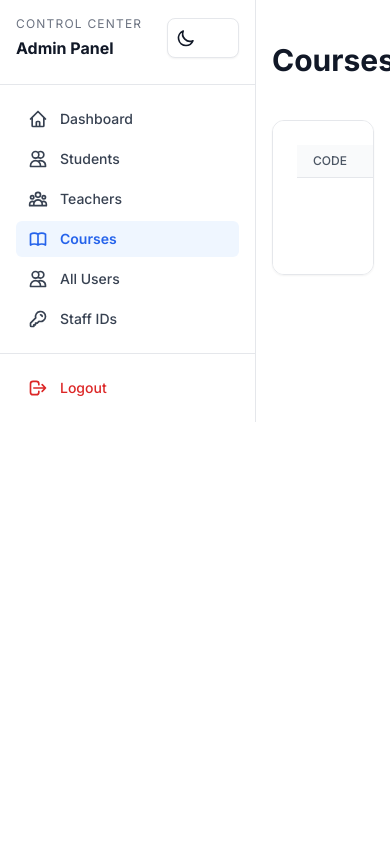
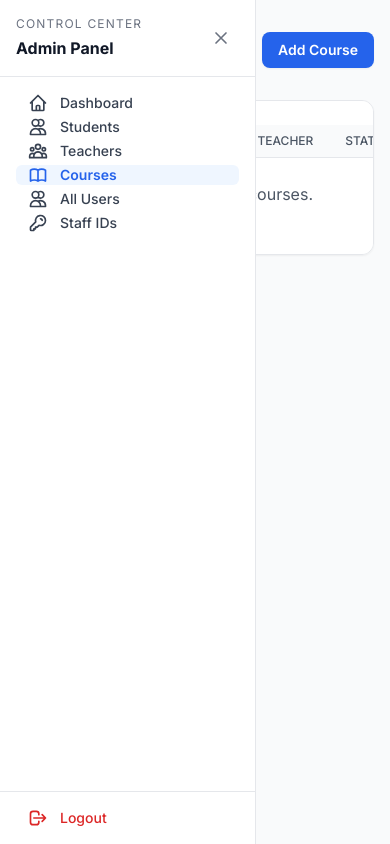
Before and after one commit to AshuD-65/Zack_Academy, a Django app: page /admin-dashboard/courses/ in a window 390 px wide. Run offline with Django 5.2, Linux system fonts and the light colour scheme; the visitor is signed in with stand-in values (Sample User, id 1); data that the repository does not hold is empty.

Commit message:
Make admin panel responsive - hidden sidebar on mobile with hamburger toggle and swipe-to-close

```diff
--- a/templates/admin_base.html
+++ b/templates/admin_base.html
@@ -7,125 +7,20 @@
     <title>{% block title %}Admin Panel - Zack Academy{% endblock %}</title>
     <link rel="icon" type="image/svg+xml" href="{% static 'favicon.svg' %}">
     <link rel="shortcut icon" href="{% static 'favicon.svg' %}">
-
-    <!-- Tailwind CSS -->
     <link href="{% static 'css/output.css' %}" rel="stylesheet">
-
-    <!-- Inter Font -->
     <link rel="preconnect" href="https://fonts.googleapis.com">
     <link rel="preconnect" href="https://fonts.gstatic.com" crossorigin>
     <link href="https://fonts.googleapis.com/css2?family=Inter:wght@300;400;500;600;700;800&display=swap" rel="stylesheet">
-
     {% block extra_css %}{% endblock %}
-</head>
-<body class="min-h-screen bg-white dark:bg-gray-900 font-sans antialiased transition-colors duration-300">
-
-    <!-- Messages (if any) -->
-    {% if messages %}
-        <div class="fixed top-4 right-4 z-50 space-y-2 max-w-md">
-            {% for message in messages %}
-                <div class="bg-{% if message.tags == 'error' %}red{% elif message.tags == 'warning' %}yellow{% elif message.tags == 'success' %}green{% else %}blue{% endif %}-50 border border-{% if message.tags == 'error' %}red{% elif message.tags == 'warning' %}yellow{% elif message.tags == 'success' %}green{% else %}blue{% endif %}-200 text-{% if message.tags == 'error' %}red{% elif message.tags == 'warning' %}yellow{% elif message.tags == 'success' %}green{% else %}blue{% endif %}-800 px-4 py-3 rounded-lg shadow-lg">
-                    {{ message }}
-                </div>
-            {% endfor %}
-        </div>
-    {% endif %}
-
-    <div class="flex h-screen overflow-hidden">
-        <!-- Clean Sidebar -->
-        <aside class="w-64 flex-shrink-0 border-r border-gray-200 dark:border-gray-700 bg-white dark:bg-gray-800 text-gray-900 dark:text-gray-100 transition-colors duration-300 flex flex-col">
-            <!-- Sidebar Header with Theme Toggle -->
-            <div class="p-4 border-b border-gray-200 dark:border-gray-700">
-                <div class="flex items-center justify-between mb-2">
-                    <div>
-                        <p class="text-xs uppercase tracking-widest text-gray-500 dark:text-gray-400">Control Center</p>
-                        <h2 class="mt-1 font-bold text-gray-900 dark:text-white">Admin Panel</h2>
-                    </div>
-                    <!-- Simple Theme Toggle Button -->
-                    <button type="button" onclick="toggleTheme()" class="theme-toggle p-2 rounded-lg hover:bg-gray-100 dark:hover:bg-gray-700 transition-colors" title="Toggle theme">
-                        <svg class="w-5 h-5 text-gray-600 dark:text-gray-300 hidden dark:block" fill="none" stroke="currentColor" viewBox="0 0 24 24">
-                            <path stroke-linecap="round" stroke-linejoin="round" stroke-width="2" d="M12 3v1m0 16v1m9-9h-1M4 12H3m15.364 6.364l-.707-.707M6.343 6.343l-.707-.707m12.728 0l-.707.707M6.343 17.657l-.707.707M16 12a4 4 0 11-8 0 4 4 0 018 0z"></path>
-                        </svg>
-                        <svg class="w-5 h-5 text-gray-600 dark:text-gray-300 block dark:hidden" fill="none" stroke="currentColor" viewBox="0 0 24 24">
-                            <path stroke-linecap="round" stroke-linejoin="round" stroke-width="2" d="M20.354 15.354A9 9 0 018.646 3.646 9.003 9.003 0 0012 21a9.003 9.003 0 008.354-5.646z"></path>
-                        </svg>
-                    </button>
-                </div>
-            </div>
-
-            <!-- Navigation Menu -->
-            <nav class="flex-1 p-4 space-y-1 overflow-y-auto">
-                <a href="{% url 'admin_dashboard' %}" class="nav-link block rounded-md px-3 py-2 text-sm font-medium text-gray-700 dark:text-gray-300 transition-colors hover:bg-primary-50 dark:hover:bg-gray-700 hover:text-primary-600 dark:hover:text-primary-400">
-                    <span class="flex items-center">
-                        <svg class="w-5 h-5 mr-3" fill="none" stroke="currentColor" viewBox="0 0 24 24">
-                            <path stroke-linecap="round" stroke-linejoin="round" stroke-width="2" d="M3 12l2-2m0 0l7-7 7 7M5 10v10a1 1 0 001 1h3m10-11l2 2m-2-2v10a1 1 0 01-1 1h-3m-6 0a1 1 0 001-1v-4a1 1 0 011-1h2a1 1 0 011 1v4a1 1 0 001 1m-6 0h6"></path>
-                        </svg>
-                        Dashboard
-                    </span>
-                </a>
-                <a href="{% url 'admin_all_students' %}" class="nav-link block rounded-md px-3 py-2 text-sm font-medium text-gray-700 dark:text-gray-300 transition-colors hover:bg-primary-50 dark:hover:bg-gray-700 hover:text-primary-600 dark:hover:text-primary-400">
-                    <span class="flex items-center">
-                        <svg class="w-5 h-5 mr-3" fill="none" stroke="currentColor" viewBox="0 0 24 24">
-                            <path stroke-linecap="round" stroke-linejoin="round" stroke-width="2" d="M12 4.354a4 4 0 110 5.292M15 21H3v-1a6 6 0 0112 0v1zm0 0h6v-1a6 6 0 00-9-5.197M13 7a4 4 0 11-8 0 4 4 0 018 0z"></path>
-                        </svg>
-                        Students
-                    </span>
-                </a>
-                <a href="{% url 'admin_all_teachers' %}" class="nav-link block rounded-md px-3 py-2 text-sm font-medium text-gray-700 dark:text-gray-300 transition-colors hover:bg-primary-50 dark:hover:bg-gray-700 hover:text-primary-600 dark:hover:text-primary-400">
-                    <span class="flex items-center">
-                        <svg class="w-5 h-5 mr-3" fill="none" stroke="currentColor" viewBox="0 0 24 24">
-                            <path stroke-linecap="round" stroke-linejoin="round" stroke-width="2" d="M17 20h5v-2a3 3 0 00-5.356-1.857M17 20H7m10 0v-2c0-.656-.126-1.283-.356-1.857M7 20H2v-2a3 3 0 015.356-1.857M7 20v-2c0-.656.126-1.283.356-1.857m0 0a5.002 5.002 0 019.288 0M15 7a3 3 0 11-6 0 3 3 0 016 0zm6 3a2 2 0 11-4 0 2 2 0 014 0zM7 10a2 2 0 11-4 0 2 2 0 014 0z"></path>
-                        </svg>
-                        Teachers
-                    </span>
-                </a>
-                <a href="{% url 'admin_all_courses' %}" class="nav-link block rounded-md px-3 py-2 text-sm font-medium text-gray-700 dark:text-gray-300 transition-colors hover:bg-primary-50 dark:hover:bg-gray-700 hover:text-primary-600 dark:hover:text-primary-400">
-                    <span class="flex items-center">
-                        <svg class="w-5 h-5 mr-3" fill="none" stroke="currentColor" viewBox="0 0 24 24">
-                            <path stroke-linecap="round" stroke-linejoin="round" stroke-width="2" d="M12 6.253v13m0-13C10.832 5.477 9.246 5 7.5 5S4.168 5.477 3 6.253v13C4.168 18.477 5.754 18 7.5 18s3.332.477 4.5 1.253m0-13C13.168 5.477 14.754 5 16.5 5c1.747 0 3.332.477 4.5 1.253v13C19.832 18.477 18.247 18 16.5 18c-1.746 0-3.332.477-4.5 1.253"></path>
-                        </svg>
-                        Courses
-                    </span>
-                </a>
-                <a href="{% url 'admin_all_users' %}" class="nav-link block rounded-md px-3 py-2 text-sm font-medium text-gray-700 dark:text-gray-300 transition-colors hover:bg-primary-50 dark:hover:bg-gray-700 hover:text-primary-600 dark:hover:text-primary-400">
-                    <span class="flex items-center">
-                        <svg class="w-5 h-5 mr-3" fill="none" stroke="currentColor" viewBox="0 0 24 24">
-                            <path stroke-linecap="round" stroke-linejoin="round" stroke-width="2" d="M12 4.354a4 4 0 110 5.292M15 21H3v-1a6 6 0 0112 0v1zm0 0h6v-1a6 6 0 00-9-5.197M13 7a4 4 0 11-8 0 4 4 0 018 0z"></path>
-                        </svg>
-                        All Users
-                    </span>
-                </a>
-                <a href="{% url 'admin_staff_ids' %}" class="nav-link block rounded-md px-3 py-2 text-sm font-medium text-gray-700 dark:text-gray-300 transition-colors hover:bg-primary-50 dark:hover:bg-gray-700 hover:text-primary-600 dark:hover:text-primary-400">
-                    <span class="flex items-center">
-                        <svg class="w-5 h-5 mr-3" fill="none" stroke="currentColor" viewBox="0 0 24 24">
-                            <path stroke-linecap="round" stroke-linejoin="round" stroke-width="2" d="M15 7a2 2 0 012 2m4 0a6 6 0 01-7.743 5.743L11 17H9v2H7v2H4a1 1 0 01-1-1v-2.586a1 1 0 01.293-.707l5.964-5.964A6 6 0 1121 9z"></path>
-                        </svg>
-                        Staff IDs
-                    </span>
-                </a>
-            </nav>
-
-            <!-- Logout Button -->
-            <div class="p-4 border-t border-gray-200 dark:border-gray-700">
-                <a href="{% url 'admin_logout' %}" class="block rounded-md px-3 py-2 text-sm font-medium text-red-600 dark:text-red-400 transition-colors hover:bg-red-50 dark:hover:bg-red-900/20">
-                    <span class="flex items-center">
-                        <svg class="w-5 h-5 mr-3" fill="none" stroke="currentColor" viewBox="0 0 24 24">
-                            <path stroke-linecap="round" stroke-linejoin="round" stroke-width="2" d="M17 16l4-4m0 0l-4-4m4 4H7m6 4v1a3 3 0 01-3 3H6a3 3 0 01-3-3V7a3 3 0 013-3h4a3 3 0 013 3v1"></path>
-                        </svg>
-                        Logout
-                    </span>
-                </a>
-            </div>
-        </aside>
-
-        <!-- Main Content Area -->
-        <main class="flex-1 overflow-y-auto bg-white dark:bg-gray-900">
-            {% block admin_content %}{% endblock %}
-        </main>
-    </div>
-
     <style>
-        /* Active state highlighting */
+        /* Sidebar slide transition */
+        #sidebar {
+            transition: transform 0.3s ease;
+        }
+        #sidebar-overlay {
+            transition: opacity 0.3s ease;
+        }
+        /* Active nav link */
         .nav-link.active {
             background-color: rgb(239 246 255);
             color: rgb(37 99 235);
@@ -135,35 +30,251 @@
             background-color: rgb(55 65 81);
             color: rgb(96 165 250);
         }
+        /* Hover only - no permanent color */
+        .nav-link:hover {
+            background-color: rgb(243 244 246);
+        }
+        .dark .nav-link:hover {
+            background-color: rgb(55 65 81);
+        }
     </style>
+</head>
+<body class="min-h-screen bg-gray-50 dark:bg-gray-900 font-sans antialiased transition-colors duration-300">
 
+    <!-- ── MOBILE TOP BAR ─────────────────────────────────────── -->
+    <header class="lg:hidden fixed top-0 left-0 right-0 z-40 flex items-center justify-between px-4 h-14 bg-white dark:bg-gray-800 border-b border-gray-200 dark:border-gray-700 shadow-sm">
+        <!-- Hamburger button -->
+        <button id="sidebar-open-btn" type="button"
+                class="p-2 rounded-lg text-gray-600 dark:text-gray-300 hover:bg-gray-100 dark:hover:bg-gray-700 transition-colors"
+                aria-label="Open menu">
+            <svg class="w-6 h-6" fill="none" stroke="currentColor" viewBox="0 0 24 24">
+                <path stroke-linecap="round" stroke-linejoin="round" stroke-width="2" d="M4 6h16M4 12h16M4 18h16"/>
+            </svg>
+        </button>
+
+        <!-- Title -->
+        <span class="font-bold text-gray-900 dark:text-white text-base">Admin Panel</span>
+
+        <!-- Theme toggle (mobile top bar) -->
+        <button type="button" onclick="toggleTheme()"
+                class="p-2 rounded-lg text-gray-600 dark:text-gray-300 hover:bg-gray-100 dark:hover:bg-gray-700 transition-colors"
+                title="Toggle theme">
+            <svg id="icon-sun-mobile" class="w-5 h-5 hidden" fill="none" stroke="currentColor" viewBox="0 0 24 24">
+                <path stroke-linecap="round" stroke-linejoin="round" stroke-width="2" d="M12 3v1m0 16v1m9-9h-1M4 12H3m15.364 6.364l-.707-.707M6.343 6.343l-.707-.707m12.728 0l-.707.707M6.343 17.657l-.707.707M16 12a4 4 0 11-8 0 4 4 0 018 0z"/>
+            </svg>
+            <svg id="icon-moon-mobile" class="w-5 h-5" fill="none" stroke="currentColor" viewBox="0 0 24 24">
+                <path stroke-linecap="round" stroke-linejoin="round" stroke-width="2" d="M20.354 15.354A9 9 0 018.646 3.646 9.003 9.003 0 0012 21a9.003 9.003 0 008.354-5.646z"/>
+            </svg>
+        </button>
+    </header>
+
+    <!-- ── OVERLAY (mobile) ───────────────────────────────────── -->
+    <div id="sidebar-overlay"
+         class="fixed inset-0 z-40 bg-black bg-opacity-50 hidden lg:hidden"
+         aria-hidden="true">
+    </div>
+
+    <!-- ── LAYOUT WRAPPER ─────────────────────────────────────── -->
+    <div class="flex h-screen overflow-hidden">
+
+        <!-- ── SIDEBAR ──────────────────────────────────────────── -->
+        <!-- On mobile: fixed, off-screen by default; slides in when open  -->
+        <!-- On desktop: static, always visible                            -->
+        <aside id="sidebar"
+               class="fixed lg:static inset-y-0 left-0 z-50
+                      w-64 flex-shrink-0
+                      border-r border-gray-200 dark:border-gray-700
+                      bg-white dark:bg-gray-800
+                      text-gray-900 dark:text-gray-100
+                      flex flex-col
+                      -translate-x-full lg:translate-x-0">
+
+            <!-- Sidebar header -->
+            <div class="p-4 border-b border-gray-200 dark:border-gray-700">
+                <div class="flex items-center justify-between">
+                    <div>
+                        <p class="text-xs uppercase tracking-widest text-gray-500 dark:text-gray-400">Control Center</p>
+                        <h2 class="mt-1 font-bold text-gray-900 dark:text-white">Admin Panel</h2>
+                    </div>
+                    <div class="flex items-center gap-1">
+                        <!-- Theme toggle (desktop sidebar) -->
+                        <button type="button" onclick="toggleTheme()"
+                                class="hidden lg:inline-flex p-2 rounded-lg text-gray-600 dark:text-gray-300 hover:bg-gray-100 dark:hover:bg-gray-700 transition-colors"
+                                title="Toggle theme">
+                            <svg id="icon-sun-desktop" class="w-5 h-5 hidden" fill="none" stroke="currentColor" viewBox="0 0 24 24">
+                                <path stroke-linecap="round" stroke-linejoin="round" stroke-width="2" d="M12 3v1m0 16v1m9-9h-1M4 12H3m15.364 6.364l-.707-.707M6.343 6.343l-.707-.707m12.728 0l-.707.707M6.343 17.657l-.707.707M16 12a4 4 0 11-8 0 4 4 0 018 0z"/>
+                            </svg>
+                            <svg id="icon-moon-desktop" class="w-5 h-5" fill="none" stroke="currentColor" viewBox="0 0 24 24">
+                                <path stroke-linecap="round" stroke-linejoin="round" stroke-width="2" d="M20.354 15.354A9 9 0 018.646 3.646 9.003 9.003 0 0012 21a9.003 9.003 0 008.354-5.646z"/>
+                            </svg>
+                        </button>
+                        <!-- Close button (mobile only) -->
+                        <button id="sidebar-close-btn" type="button"
+                                class="lg:hidden p-2 rounded-lg text-gray-500 dark:text-gray-400 hover:bg-gray-100 dark:hover:bg-gray-700 transition-colors"
+                                aria-label="Close menu">
+                            <svg class="w-5 h-5" fill="none" stroke="currentColor" viewBox="0 0 24 24">
+                                <path stroke-linecap="round" stroke-linejoin="round" stroke-width="2" d="M6 18L18 6M6 6l12 12"/>
+                            </svg>
+                        </button>
+                    </div>
+                </div>
+            </div>
+
+            <!-- Nav links -->
+            <nav class="flex-1 p-4 space-y-1 overflow-y-auto">
+
+                <a href="{% url 'admin_dashboard' %}"
+                   class="nav-link flex items-center rounded-md px-3 py-2.5 text-sm font-medium text-gray-700 dark:text-gray-300 transition-colors"
+                   onclick="closeSidebar()">
+                    <svg class="w-5 h-5 mr-3 flex-shrink-0" fill="none" stroke="currentColor" viewBox="0 0 24 24">
+                        <path stroke-linecap="round" stroke-linejoin="round" stroke-width="2" d="M3 12l2-2m0 0l7-7 7 7M5 10v10a1 1 0 001 1h3m10-11l2 2m-2-2v10a1 1 0 01-1 1h-3m-6 0a1 1 0 001-1v-4a1 1 0 011-1h2a1 1 0 011 1v4a1 1 0 001 1m-6 0h6"/>
+                    </svg>
+                    Dashboard
+                </a>
+
+                <a href="{% url 'admin_all_students' %}"
+                   class="nav-link flex items-center rounded-md px-3 py-2.5 text-sm font-medium text-gray-700 dark:text-gray-300 transition-colors"
+                   onclick="closeSidebar()">
+                    <svg class="w-5 h-5 mr-3 flex-shrink-0" fill="none" stroke="currentColor" viewBox="0 0 24 24">
+                        <path stroke-linecap="round" stroke-linejoin="round" stroke-width="2" d="M12 4.354a4 4 0 110 5.292M15 21H3v-1a6 6 0 0112 0v1zm0 0h6v-1a6 6 0 00-9-5.197M13 7a4 4 0 11-8 0 4 4 0 018 0z"/>
+                    </svg>
+                    Students
+                </a>
+
+                <a href="{% url 'admin_all_teachers' %}"
+                   class="nav-link flex items-center rounded-md px-3 py-2.5 text-sm font-medium text-gray-700 dark:text-gray-300 transition-colors"
+                   onclick="closeSidebar()">
+                    <svg class="w-5 h-5 mr-3 flex-shrink-0" fill="none" stroke="currentColor" viewBox="0 0 24 24">
+                        <path stroke-linecap="round" stroke-linejoin="round" stroke-width="2" d="M17 20h5v-2a3 3 0 00-5.356-1.857M17 20H7m10 0v-2c0-.656-.126-1.283-.356-1.857M7 20H2v-2a3 3 0 015.356-1.857M7 20v-2c0-.656.126-1.283.356-1.857m0 0a5.002 5.002 0 019.288 0M15 7a3 3 0 11-6 0 3 3 0 016 0zm6 3a2 2 0 11-4 0 2 2 0 014 0zM7 10a2 2 0 11-4 0 2 2 0 014 0z"/>
+                    </svg>
+                    Teachers
+                </a>
+
+                <a href="{% url 'admin_all_courses' %}"
+                   class="nav-link flex items-center rounded-md px-3 py-2.5 text-sm font-medium text-gray-700 dark:text-gray-300 transition-colors"
+                   onclick="closeSidebar()">
+                    <svg class="w-5 h-5 mr-3 flex-shrink-0" fill="none" stroke="currentColor" viewBox="0 0 24 24">
+                        <path stroke-linecap="round" stroke-linejoin="round" stroke-width="2" d="M12 6.253v13m0-13C10.832 5.477 9.246 5 7.5 5S4.168 5.477 3 6.253v13C4.168 18.477 5.754 18 7.5 18s3.332.477 4.5 1.253m0-13C13.168 5.477 14.754 5 16.5 5c1.747 0 3.332.477 4.5 1.253v13C19.832 18.477 18.247 18 16.5 18c-1.746 0-3.332.477-4.5 1.253"/>
+                    </svg>
+                    Courses
+                </a>
+
+                <a href="{% url 'admin_all_users' %}"
+                   class="nav-link flex items-center rounded-md px-3 py-2.5 text-sm font-medium text-gray-700 dark:text-gray-300 transition-colors"
+                   onclick="closeSidebar()">
+                    <svg class="w-5 h-5 mr-3 flex-shrink-0" fill="none" stroke="currentColor" viewBox="0 0 24 24">
+                        <path stroke-linecap="round" stroke-linejoin="round" stroke-width="2" d="M12 4.354a4 4 0 110 5.292M15 21H3v-1a6 6 0 0112 0v1zm0 0h6v-1a6 6 0 00-9-5.197M13 7a4 4 0 11-8 0 4 4 0 018 0z"/>
+                    </svg>
+                    All Users
+                </a>
+
+                <a href="{% url 'admin_staff_ids' %}"
+                   class="nav-link flex items-center rounded-md px-3 py-2.5 text-sm font-medium text-gray-700 dark:text-gray-300 transition-colors"
+                   onclick="closeSidebar()">
+                    <svg class="w-5 h-5 mr-3 flex-shrink-0" fill="none" stroke="currentColor" viewBox="0 0 24 24">
+                        <path stroke-linecap="round" stroke-linejoin="round" stroke-width="2" d="M15 7a2 2 0 012 2m4 0a6 6 0 01-7.743 5.743L11 17H9v2H7v2H4a1 1 0 01-1-1v-2.586a1 1 0 01.293-.707l5.964-5.964A6 6 0 1121 9z"/>
+                    </svg>
+                    Staff IDs
+                </a>
+
+            </nav>
+
+            <!-- Logout -->
+            <div class="p-4 border-t border-gray-200 dark:border-gray-700">
+                <a href="{% url 'admin_logout' %}"
+                   class="flex items-center rounded-md px-3 py-2.5 text-sm font-medium text-red-600 dark:text-red-400 transition-colors hover:bg-red-50 dark:hover:bg-red-900/20">
+                    <svg class="w-5 h-5 mr-3 flex-shrink-0" fill="none" stroke="currentColor" viewBox="0 0 24 24">
+                        <path stroke-linecap="round" stroke-linejoin="round" stroke-width="2" d="M17 16l4-4m0 0l-4-4m4 4H7m6 4v1a3 3 0 01-3 3H6a3 3 0 01-3-3V7a3 3 0 013-3h4a3 3 0 013 3v1"/>
+                    </svg>
+                    Logout
+                </a>
+            </div>
+        </aside>
+
+        <!-- ── MAIN CONTENT ──────────────────────────────────────── -->
+        <main class="flex-1 overflow-y-auto bg-gray-50 dark:bg-gray-900
+                     pt-14 lg:pt-0">
+
+            <!-- Flash messages -->
+            {% if messages %}
+            <div class="p-4 space-y-2">
+                {% for message in messages %}
+                <div class="px-4 py-3 rounded-lg shadow
+                    {% if message.tags == 'error' %}bg-red-50 border border-red-200 text-red-800
+                    {% elif message.tags == 'warning' %}bg-yellow-50 border border-yellow-200 text-yellow-800
+                    {% elif message.tags == 'success' %}bg-green-50 border border-green-200 text-green-800
+                    {% else %}bg-blue-50 border border-blue-200 text-blue-800{% endif %}">
+                    {{ message }}
+                </div>
+                {% endfor %}
+            </div>
+            {% endif %}
+
+            {% block admin_content %}{% endblock %}
+        </main>
+    </div>
+
+    <!-- ── SCRIPTS ─────────────────────────────────────────────── -->
     <script>
-        // Theme toggle functionality
-        function toggleTheme() {
-            const isDark = document.documentElement.classList.contains('dark');
-            const nextTheme = isDark ? 'light' : 'dark';
-            applyTheme(nextTheme);
-        }
-
+        /* ---- Theme ---- */
         function applyTheme(theme) {
             const isDark = theme === 'dark';
             document.documentElement.classList.toggle('dark', isDark);
             document.documentElement.style.colorScheme = isDark ? 'dark' : 'light';
             localStorage.setItem('theme-preference', theme);
+
+            // sun icon visible in dark mode (click to go light)
+            document.querySelectorAll('[id^="icon-sun-"]').forEach(el => el.classList.toggle('hidden', !isDark));
+            // moon icon visible in light mode (click to go dark)
+            document.querySelectorAll('[id^="icon-moon-"]').forEach(el => el.classList.toggle('hidden', isDark));
         }
 
-        // Apply saved theme on load
-        const storedTheme = localStorage.getItem('theme-preference') || 'light';
-        applyTheme(storedTheme);
+        function toggleTheme() {
+            applyTheme(document.documentElement.classList.contains('dark') ? 'light' : 'dark');
+        }
 
-        // Highlight active navigation link on page load
-        document.addEventListener('DOMContentLoaded', function() {
-            const currentPath = window.location.pathname;
-            const navLinks = document.querySelectorAll('.nav-link');
+        applyTheme(localStorage.getItem('theme-preference') || 'light');
 
-            navLinks.forEach(link => {
-                const linkPath = link.getAttribute('href');
-                if (currentPath === linkPath || (currentPath.startsWith(linkPath) && linkPath !== '{% url "admin_dashboard" %}')) {
+        /* ---- Sidebar open / close ---- */
+        const sidebar        = document.getElementById('sidebar');
+        const overlay        = document.getElementById('sidebar-overlay');
+        const openBtn        = document.getElementById('sidebar-open-btn');
+        const closeBtn       = document.getElementById('sidebar-close-btn');
+
+        function openSidebar() {
+            sidebar.classList.remove('-translate-x-full');
+            overlay.classList.remove('hidden');
+            document.body.style.overflow = 'hidden';   // prevent background scroll
+        }
+
+        function closeSidebar() {
+            // Only close on mobile (lg keeps sidebar always visible)
+            if (window.innerWidth < 1024) {
+                sidebar.classList.add('-translate-x-full');
+                overlay.classList.add('hidden');
+                document.body.style.overflow = '';
+            }
+        }
+
+        openBtn.addEventListener('click', openSidebar);
+        closeBtn.addEventListener('click', closeSidebar);
+        overlay.addEventListener('click', closeSidebar);   // tap outside to close
+
+        /* ---- Swipe-to-close on mobile ---- */
+        let touchStartX = 0;
+        sidebar.addEventListener('touchstart', e => { touchStartX = e.touches[0].clientX; }, { passive: true });
+        sidebar.addEventListener('touchend', e => {
+            const diff = touchStartX - e.changedTouches[0].clientX;
+            if (diff > 60) closeSidebar();   // swipe left > 60 px → close
+        }, { passive: true });
+
+        /* ---- Active nav highlight ---- */
+        document.addEventListener('DOMContentLoaded', function () {
+            const path = window.location.pathname;
+            document.querySelectorAll('.nav-link').forEach(link => {
+                const href = link.getAttribute('href');
+                const dashboardUrl = '{% url "admin_dashboard" %}';
+                if (path === href || (path.startsWith(href) && href !== dashboardUrl)) {
                     link.classList.add('active');
                 }
             });
```
